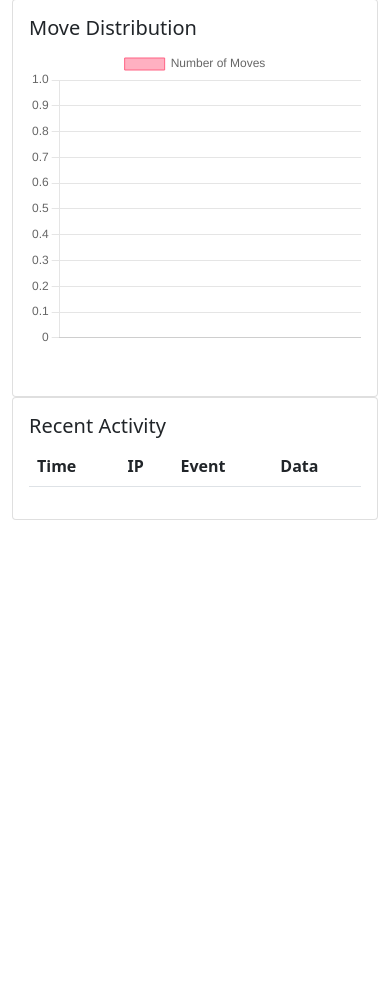
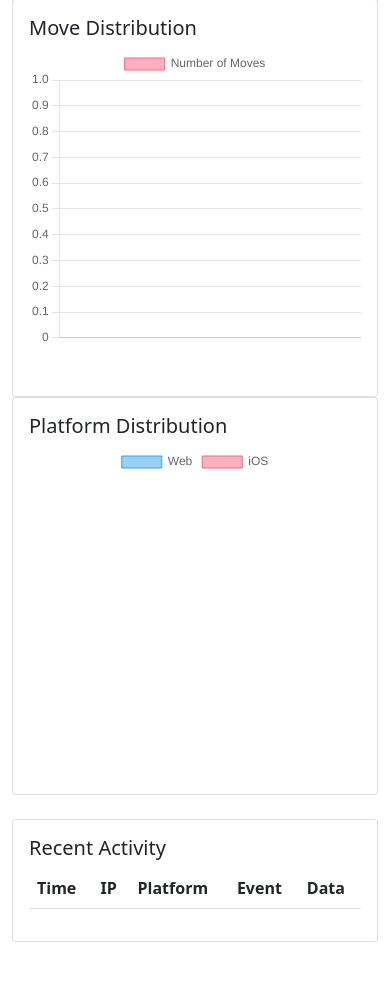
Before and after one commit to royamir2012/2024ws, a Flask app: template templates/dashboard.html in a window 390 px wide. Shown: the part 522-1512 px from the top of the page. Before the commit the page ends 1042 px from the top, so only its background shows below. Run offline with Flask 3, Linux system fonts and the light colour scheme; the template is opened without the code that fills it, so the values that code supplies are empty.

Commit message:
Add platform tracking to analytics dashboard

```diff
--- a/app.py
+++ b/app.py
@@ -25,6 +25,7 @@ def track_event():
     data = request.json
     event = GameAnalytics(
         ip_address=request.remote_addr,
+        platform=data.get('platform', 'web'),  # Default to 'web' if not specified
         event_type=data.get('event_type'),
         event_data=data.get('event_data')
     )
@@ -45,6 +46,7 @@ def dashboard_data():
         {
             'timestamp': event.timestamp.isoformat(),
             'ip_address': event.ip_address,
+            'platform': event.platform,
             'event_type': event.event_type,
             'event_data': event.event_data
         }
--- a/static/game.js
+++ b/static/game.js
@@ -250,7 +250,8 @@ async function trackEvent(eventType, eventData = null) {
             },
             body: JSON.stringify({
                 event_type: eventType,
-                event_data: eventData
+                event_data: eventData,
+                platform: 'web'  // Explicitly set platform for web version
             })
         });
     } catch (error) {
--- a/templates/dashboard.html
+++ b/templates/dashboard.html
@@ -75,6 +75,20 @@
             <div class="col-md-6">
                 <div class="card">
                     <div class="card-body">
+                        <h5 class="card-title">Platform Distribution</h5>
+                        <div class="chart-container">
+                            <canvas id="platformChart"></canvas>
+                        </div>
+                    </div>
+                </div>
+            </div>
+        </div>
+
+        <!-- Recent Activity -->
+        <div class="row mb-4">
+            <div class="col-md-12">
+                <div class="card">
+                    <div class="card-body">
                         <h5 class="card-title">Recent Activity</h5>
                         <div class="table-responsive">
                             <table class="table">
@@ -82,6 +96,7 @@
                                     <tr>
                                         <th>Time</th>
                                         <th>IP</th>
+                                        <th>Platform</th>
                                         <th>Event</th>
                                         <th>Data</th>
                                     </tr>
@@ -91,6 +106,7 @@
                                     <tr>
                                         <td>{{ event.timestamp.strftime('%Y-%m-%d %H:%M:%S') }}</td>
                                         <td>{{ event.ip_address }}</td>
+                                        <td>{{ event.platform }}</td>
                                         <td>{{ event.event_type }}</td>
                                         <td>{{ event.event_data or '-' }}</td>
                                     </tr>
@@ -105,18 +121,19 @@
     </div>
 
     <script>
-        let moveChart;
+        let moveChart, platformChart;
 
-        // Initialize chart
-        function initializeChart(data) {
-            const ctx = document.getElementById('moveChart').getContext('2d');
-            moveChart = new Chart(ctx, {
+        // Initialize charts
+        function initializeCharts(moveData, platformData) {
+            // Move Distribution Chart
+            const moveCtx = document.getElementById('moveChart').getContext('2d');
+            moveChart = new Chart(moveCtx, {
                 type: 'bar',
                 data: {
-                    labels: Object.keys(data),
+                    labels: Object.keys(moveData),
                     datasets: [{
                         label: 'Number of Moves',
-                        data: Object.values(data),
+                        data: Object.values(moveData),
                         backgroundColor: [
                             'rgba(255, 99, 132, 0.5)',
                             'rgba(54, 162, 235, 0.5)',
@@ -142,12 +159,40 @@
                     }
                 }
             });
+
+            // Platform Distribution Chart
+            const platformCtx = document.getElementById('platformChart').getContext('2d');
+            platformChart = new Chart(platformCtx, {
+                type: 'doughnut',
+                data: {
+                    labels: ['Web', 'iOS'],
+                    datasets: [{
+                        data: [platformData.web, platformData.ios],
+                        backgroundColor: [
+                            'rgba(54, 162, 235, 0.5)',
+                            'rgba(255, 99, 132, 0.5)'
+                        ],
+                        borderColor: [
+                            'rgba(54, 162, 235, 1)',
+                            'rgba(255, 99, 132, 1)'
+                        ],
+                        borderWidth: 1
+                    }]
+                },
+                options: {
+                    responsive: true,
+                    maintainAspectRatio: false
+                }
+            });
         }
 
-        // Update chart data
-        function updateChart(data) {
-            moveChart.data.datasets[0].data = Object.values(data);
+        // Update charts
+        function updateCharts(moveData, platformData) {
+            moveChart.data.datasets[0].data = Object.values(moveData);
             moveChart.update();
+
+            platformChart.data.datasets[0].data = [platformData.web, platformData.ios];
+            platformChart.update();
         }
 
         // Format timestamp
@@ -164,14 +209,15 @@
             document.getElementById('avg-moves').textContent =
                 (data.stats.new_games > 0 ? (data.stats.total_commands / data.stats.new_games).toFixed(1) : '0.0');
 
-            // Update move distribution chart
-            updateChart(data.stats.moves_by_direction);
+            // Update charts
+            updateCharts(data.stats.moves_by_direction, data.stats.platform_stats);
 
             // Update recent events table
             const recentEventsHtml = data.recent_events.map(event => `
                 <tr>
                     <td>${formatTimestamp(event.timestamp)}</td>
                     <td>${event.ip_address}</td>
+                    <td>${event.platform}</td>
                     <td>${event.event_type}</td>
                     <td>${event.event_data || '-'}</td>
                 </tr>
@@ -190,8 +236,8 @@
             }
         }
 
-        // Initialize chart with initial data
-        initializeChart({{ stats.moves_by_direction | tojson }});
+        // Initialize charts with initial data
+        initializeCharts({{ stats.moves_by_direction | tojson }}, {{ stats.platform_stats | tojson }});
 
         // Update dashboard every second
         setInterval(fetchDashboardData, 1000);
```
